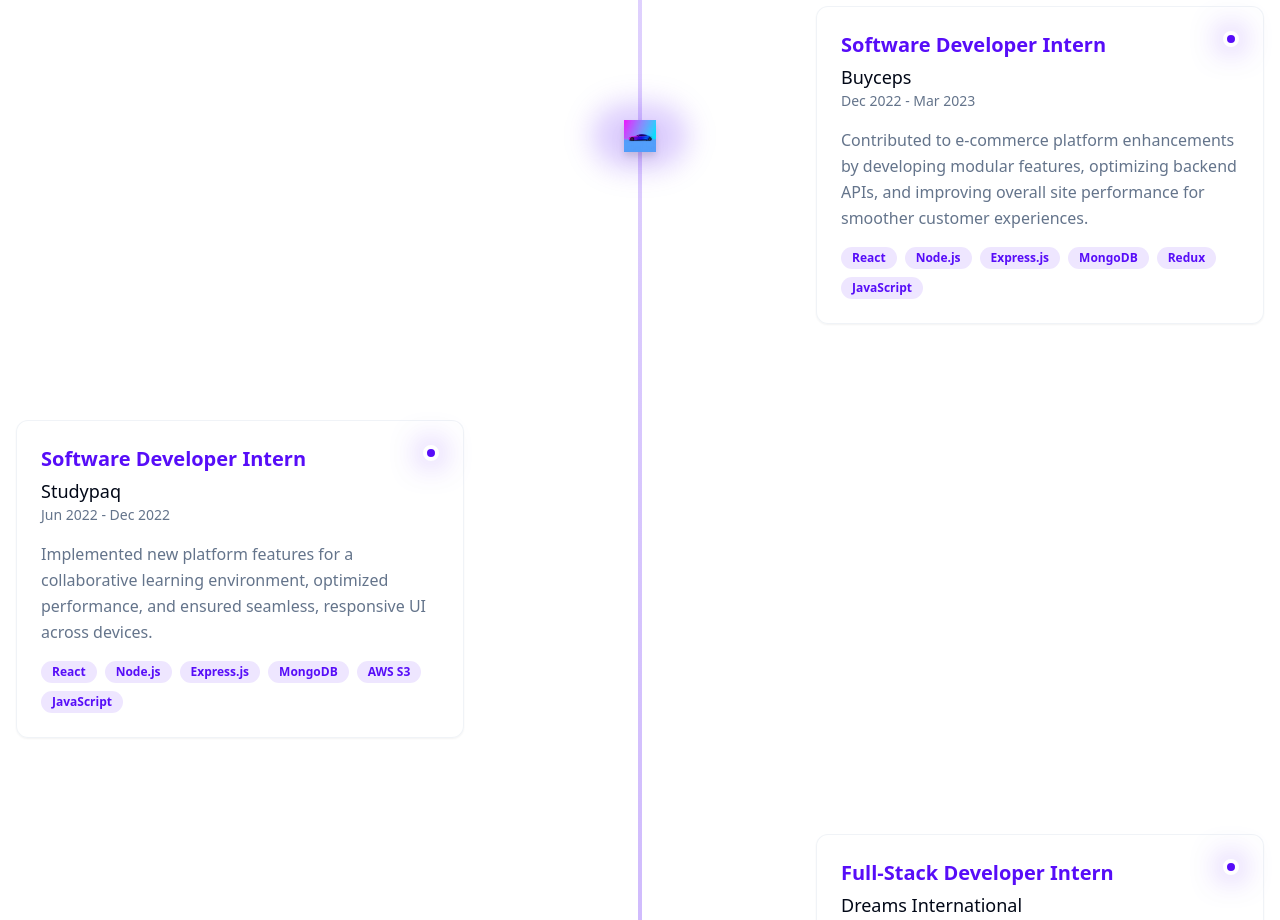
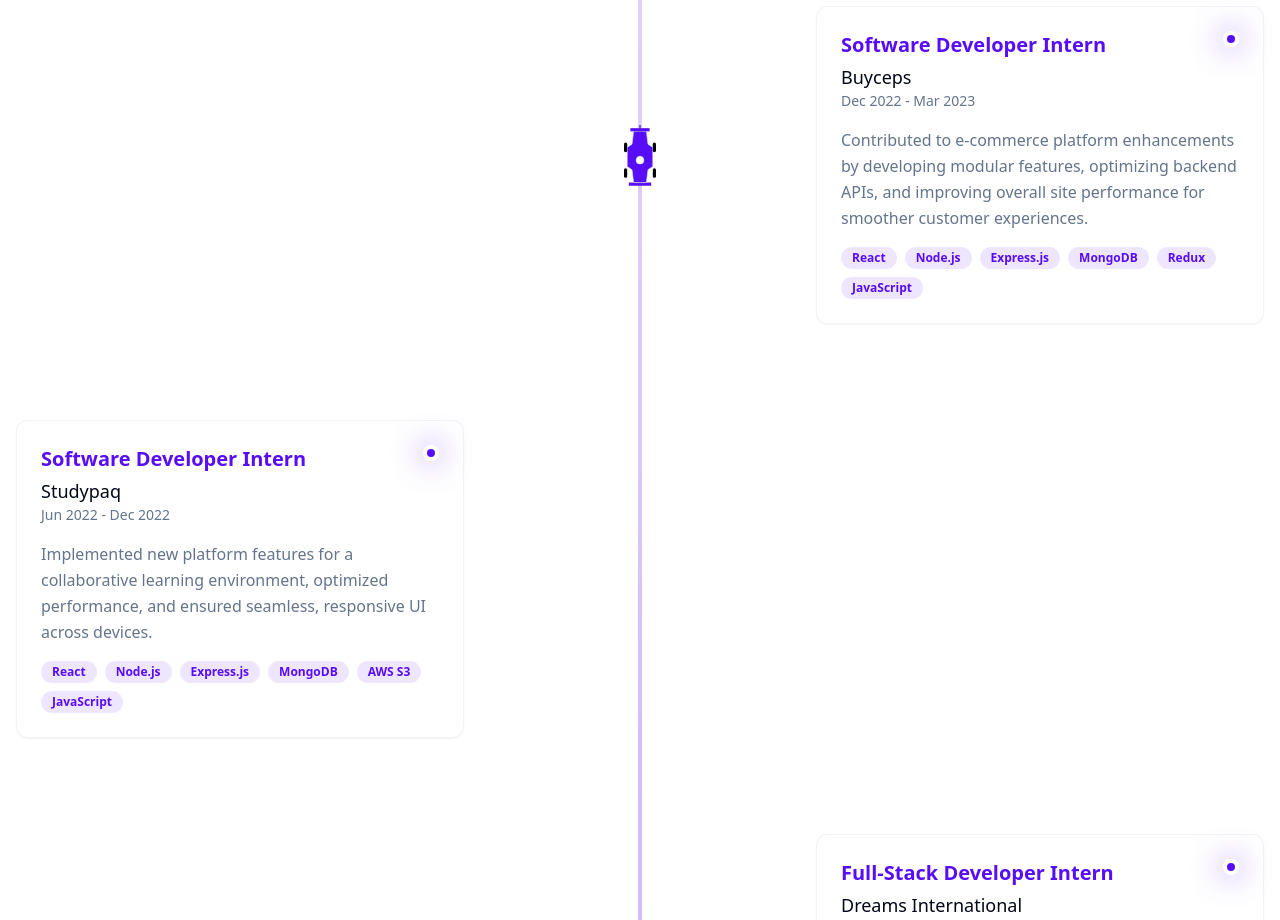
Before and after one commit to madmax7874/madmax7874.github.io, a React (Vite) app: page / in a window 1280 px wide. Shown: the part 2900-3820 px from the top of the page. Built offline with nearby package versions, Linux system fonts and the light colour scheme.

Commit message:
updated car

```diff
--- /dev/null
+++ b/src/assets/F1CarIcon.tsx
@@ -0,0 +1,37 @@
+import React from 'react';
+
+const F1CarIcon: React.FC<React.SVGProps<SVGSVGElement>> = (props) => (
+  <svg
+    xmlns="http://www.w3.org/2000/svg"
+    viewBox="0 0 100 200"
+    {...props}
+    style={{
+      ...props.style,
+      // fallback color for fill
+      color: 'hsl(var(--primary))',
+    }}
+  >
+    {/* Rear Wing */}
+    <path d="M15 180 H85 V190 H15 z" fill="hsl(var(--accent))" />
+    <path d="M48 170 H52 V180 H48 z" fill="hsl(var(--accent))" />
+
+    {/* Body */}
+    <path d="M30 20 L70 20 L75 60 L90 70 L90 130 L75 140 L70 180 L30 180 L25 140 L10 130 L10 70 L25 60 z" fill="hsl(var(--primary))" stroke="hsl(var(--border))" strokeWidth="2" />
+
+    {/* Front Wing */}
+    <path d="M20 10 H80 V20 H20 z" fill="hsl(var(--accent))" />
+    <path d="M48 0 H52 V10 H48 z" fill="hsl(var(--accent))" />
+
+    {/* Cockpit */}
+    <circle cx="50" cy="110" r="12" fill="hsl(var(--card))" stroke="hsl(var(--border))" strokeWidth="2" />
+
+  {/* Wheels */}
+  {/* Uses CSS variables for color: --wheel-color (set in CSS for light/dark mode) */}
+  <rect x="0" y="55" width="10" height="30" rx="5" fill="var(--wheel-color, #000)" />
+  <rect x="90" y="55" width="10" height="30" rx="5" fill="var(--wheel-color, #000)" />
+  <rect x="0" y="135" width="10" height="30" rx="5" fill="var(--wheel-color, #000)" />
+  <rect x="90" y="135" width="10" height="30" rx="5" fill="var(--wheel-color, #000)" />
+  </svg>
+);
+
+export default F1CarIcon;
--- /dev/null
+++ b/src/assets/WindingRoad.tsx
@@ -0,0 +1,58 @@
+import React, { forwardRef } from 'react';
+
+const WindingRoad = forwardRef<SVGPathElement, {}>((props, ref) => {
+  // A long, repeating S-curve path.
+  // Each segment spans 200px in height.
+  // M = Move to, Q = Quadratic Bezier curve
+  const pathData = `
+    M 50 0
+    Q 150 100, 50 200
+    Q -50 300, 50 400
+    Q 150 500, 50 600
+    Q -50 700, 50 800
+    Q 150 900, 50 1000
+    Q -50 1100, 50 1200
+    Q 150 1300, 50 1400
+    Q -50 1500, 50 1600
+    Q 150 1700, 50 1800
+    Q -50 1900, 50 2000
+    Q 150 2100, 50 2200
+    Q -50 2300, 50 2400
+    Q 150 2500, 50 2600
+    Q -50 2700, 50 2800
+    Q 150 2900, 50 3000
+    Q -50 3100, 50 3200
+    Q 150 3300, 50 3400
+    Q -50 3500, 50 3600
+  `;
+
+  return (
+    <svg
+      width="100"
+      height="100%"
+      viewBox="0 0 100 3600" // Height needs to be large enough for the content
+      preserveAspectRatio="xMidYMin slice"
+    >
+      {/* Road surface */}
+      <path
+        d={pathData}
+        fill="none"
+        strokeWidth="40"
+        className="stroke-gray-300 dark:stroke-gray-700"
+      />
+      {/* Dashed center line */}
+      <path
+        ref={ref}
+        d={pathData}
+        fill="none"
+        strokeWidth="4"
+        strokeDasharray="20 30"
+        className="stroke-white dark:stroke-gray-500"
+      />
+    </svg>
+  );
+});
+
+WindingRoad.displayName = 'WindingRoad';
+
+export default WindingRoad;
--- a/src/components/sections/ExperienceSection.tsx
+++ b/src/components/sections/ExperienceSection.tsx
@@ -2,7 +2,7 @@
 import { useRef, useLayoutEffect, useState } from 'react';
 import { Card } from '@/components/ui/card';
 import { Badge } from '@/components/ui/badge';
-import carImage from '@/assets/car.png';
+import F1CarIcon from '@/assets/F1CarIcon.tsx';
 
 const experiences = [
   {
@@ -137,12 +137,13 @@
         <motion.div
           className="absolute z-20 hidden md:block top-0"
           style={{
-            left: 'calc(50% - 2rem)', // center horizontally, adjust for car width
+            left: 'calc(50% - 1rem)', // center horizontally, adjust for car width
             y: carY,
             top: "10%"
           }}
         >
-          <motion.div
+          <F1CarIcon className="w-8 h-16" />
+          {/* <motion.div
             className="relative"
             animate={{
               y: [0, -5, 0],
@@ -159,7 +160,7 @@
               className="w-16 h-8 object-contain filter drop-shadow-lg"
             />
             <div className="absolute -inset-2 bg-primary/20 rounded-full blur-md -z-10 animate-glow"></div>
-          </motion.div>
+          </motion.div> */}
         </motion.div>
 
         {/* Experience Cards */}
--- a/src/index.css
+++ b/src/index.css
@@ -61,6 +61,7 @@
     --sidebar-accent-foreground: 240 5.9% 10%;
     --sidebar-border: 220 13% 91%;
     --sidebar-ring: 217.2 91.2% 59.8%;
+    --wheel-color: #000;
   }
 
   .dark {
@@ -76,6 +77,7 @@
     --primary: 259 94% 51%;
     --primary-foreground: 0 0% 98%;
     --primary-glow: 259 94% 71%;
+
 
     --secondary: 240 3.7% 15.9%;
     --secondary-foreground: 0 0% 98%;
@@ -108,6 +110,7 @@
     --sidebar-accent-foreground: 240 4.8% 95.9%;
     --sidebar-border: 240 3.7% 15.9%;
     --sidebar-ring: 217.2 91.2% 59.8%;
+    --wheel-color: #fff;
   }
 
   .night {
```
